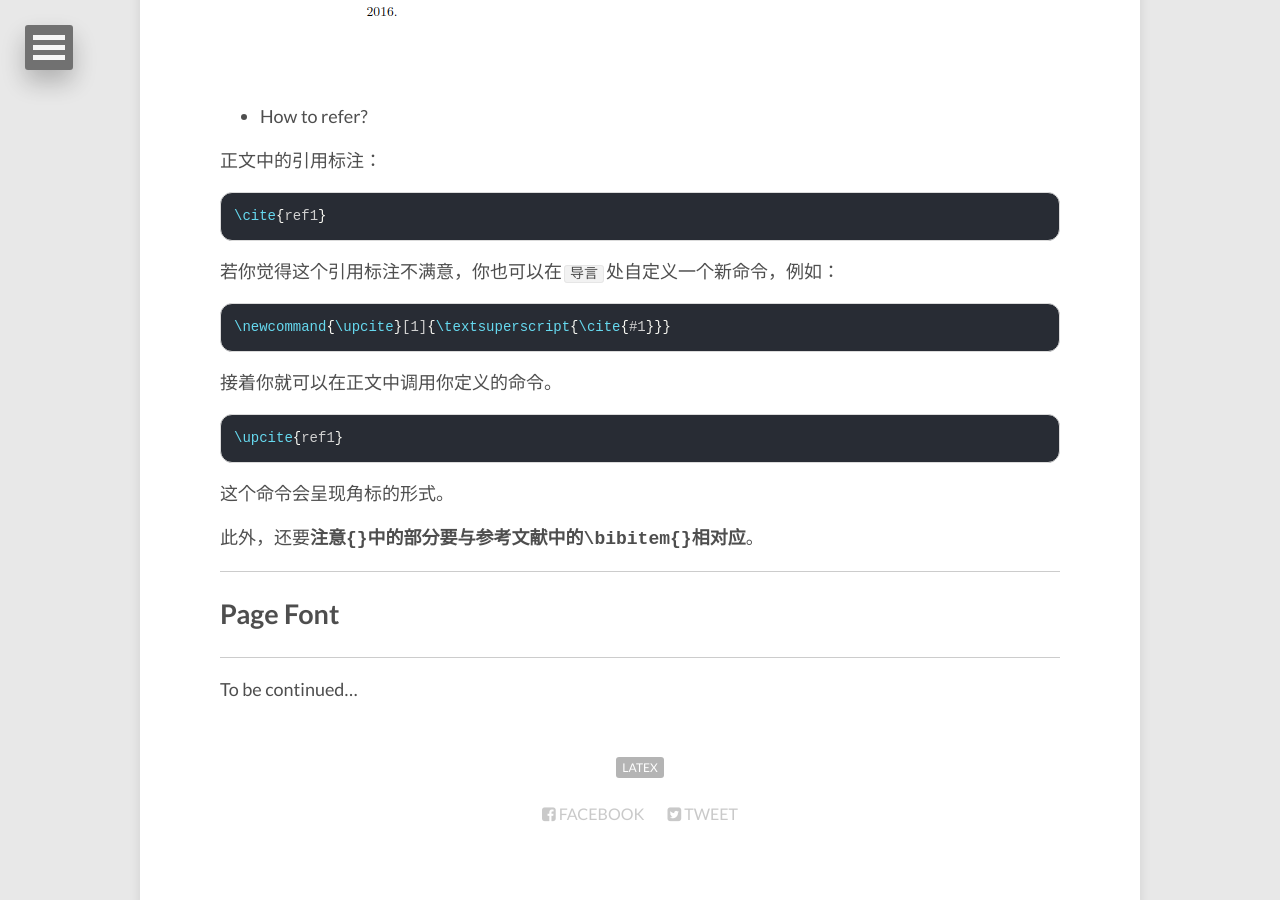
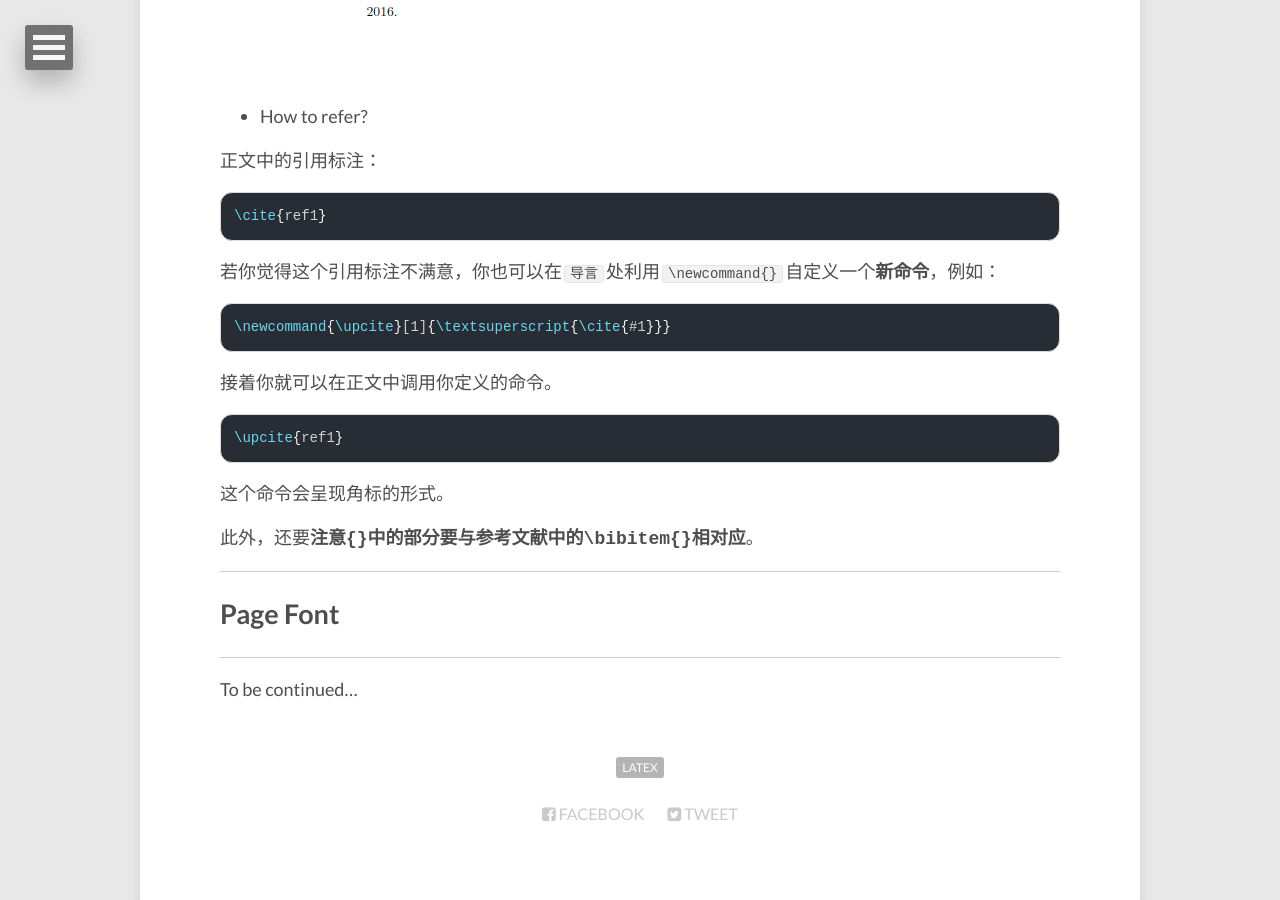
Before and after one commit to lucameng/lucameng.github.io, a Jekyll site: the page built from _posts/2022-05-10-LaTex-template.md, in a window 1280 px wide and 900 px high, scrolled down 11199 px. Built offline with Jekyll 4.4.1, drawn with Linux system fonts in a browser that asks for light colours.

Commit message:
modify post

````diff
--- a/_posts/2022-05-10-LaTex-template.md
+++ b/_posts/2022-05-10-LaTex-template.md
@@ -410,7 +410,7 @@ ___
 \cite{ref1}
 ```
 
-若你觉得这个引用标注不满意，你也可以在`导言`处自定义一个新命令，例如：
+若你觉得这个引用标注不满意，你也可以在`导言`处利用`\newcommand{}`自定义一个**新命令**，例如：
 
 ```tex
 \newcommand{\upcite}[1]{\textsuperscript{\cite{#1}}}
````
Also changed, not shown: _posts/2022-05-20-kendrick-lamar.md (+1 -1 lines).
